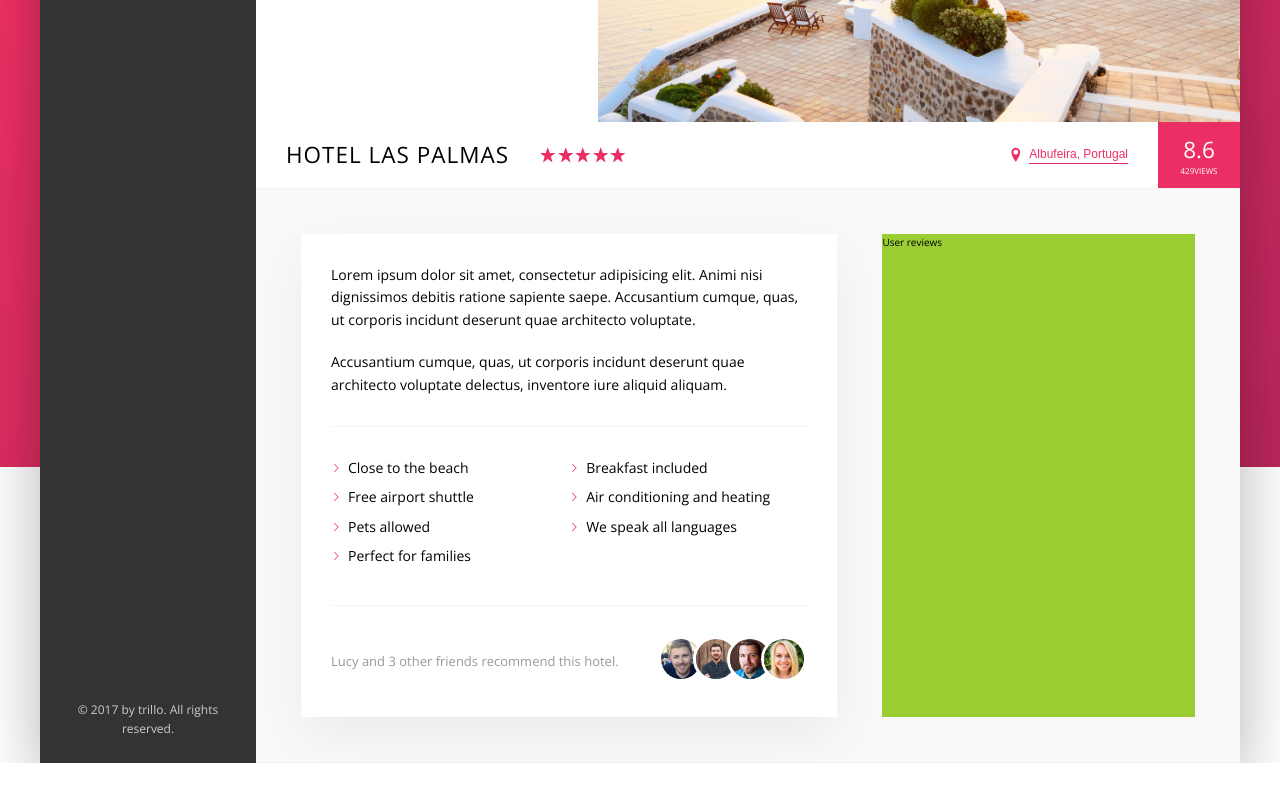
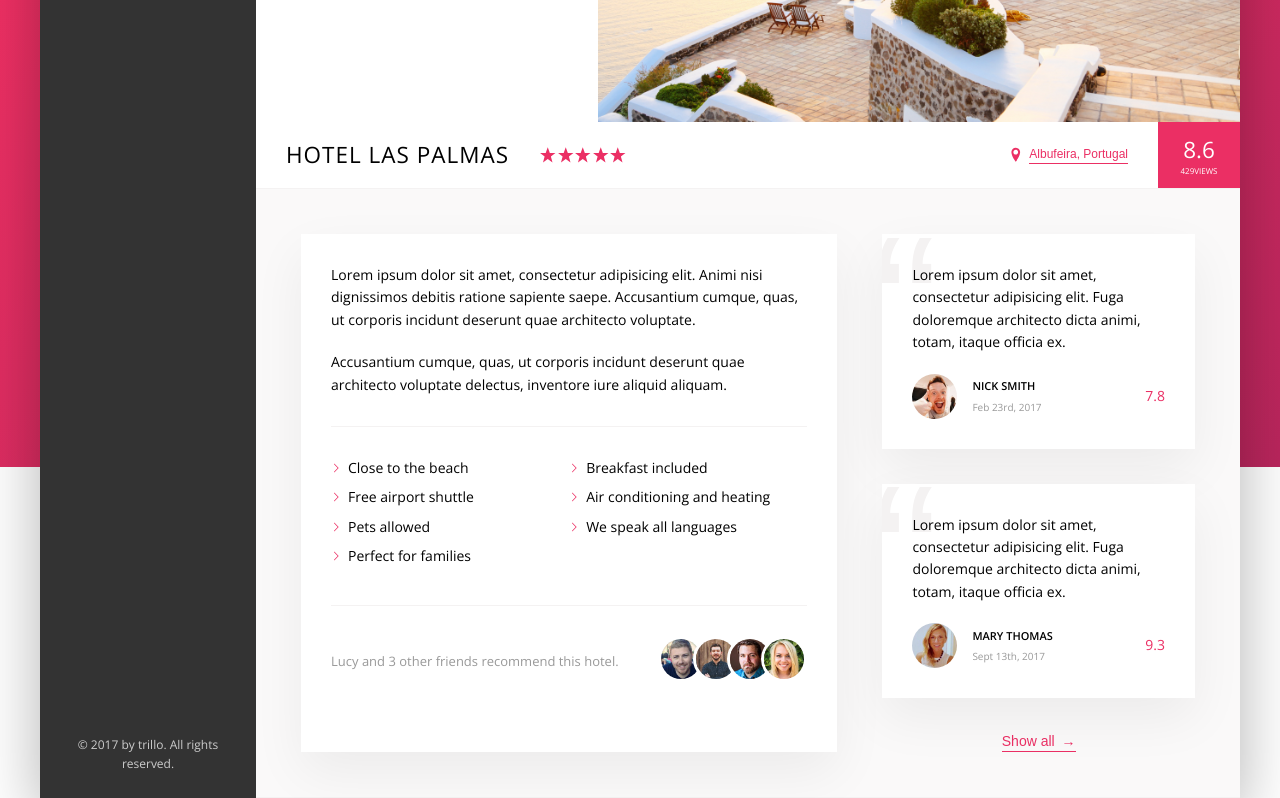
Before and after one commit to aruyamam/advanced-css-course-trillo, a website: page index.html in a window 1280 px wide. Shown: the part 413-1211 px from the top of the page. Before the commit the page ends 1176 px from the top, so only its background shows below. Drawn offline with nearby package versions, Linux system fonts and the light colour scheme; files that its build step writes are made by us from their sources.

Commit message:
Building the User Reviews Section

```diff
--- a/index.html
+++ b/index.html
@@ -162,9 +162,37 @@
                             </div>
                         </div>
 
-                        <div class="user-reviews">
-                            User reviews
-                        </div>
+                        <figure class="user-reviews">
+                            <figure class="review">
+                                <blockquote class="review__text">
+                                    Lorem ipsum dolor sit amet, consectetur adipisicing elit. Fuga doloremque architecto dicta animi, totam, itaque officia ex.
+                                </blockquote>
+                                <figcaption class="review__user">
+                                    <img src="img/user-1.jpg" alt="User 1" class="review__photo">
+                                    <div class="review__user-box">
+                                        <p class="review__user-name">Nick Smith</p>
+                                        <p class="review__user-date">Feb 23rd, 2017</p>
+                                    </div>
+                                    <div class="review__rating">7.8</div>
+                                </figcaption>
+                            </figure>
+                        <figure class="user-reviews">
+                            <figure class="review">
+                                <blockquote class="review__text">
+                                    Lorem ipsum dolor sit amet, consectetur adipisicing elit. Fuga doloremque architecto dicta animi, totam, itaque officia ex.
+                                </blockquote>
+                                <figcaption class="review__user">
+                                    <img src="img/user-2.jpg" alt="User 1" class="review__photo">
+                                    <div class="review__user-box">
+                                        <p class="review__user-name">Mary Thomas</p>
+                                        <p class="review__user-date">Sept 13th, 2017</p>
+                                    </div>
+                                    <div class="review__rating">9.3</div>
+                                </figcaption>
+                            </figure>
+                        </figure>
+
+                        <button class="btn-inline">Show all <span>&rarr;</span></button>
                     </div>
                 </main>
             </div>
--- a/sass/_components.scss
+++ b/sass/_components.scss
@@ -275,8 +275,17 @@
   cursor: pointer;
   transition: all .2s;
 
+  & span {
+    margin-left: 3px;
+    transition: margin-left .2s;
+  }
+
   &:hover {
     color: var(--color-grey-dark-1);
+
+    span {
+      margin-left: 8px;
+    }
   }
 
   &:focus {
@@ -377,3 +386,67 @@
     }
   }
 }
+
+
+//////////////////////////////////////
+// REVIEWS
+.review {
+  background-color: #fff;
+  box-shadow: var(--shadow-light);
+  padding: 3rem;
+  margin-bottom: 3.5rem;
+  position: relative;
+  overflow: hidden;
+
+  &__text {
+    margin-bottom: 2rem;
+    z-index: 10;
+    position: relative;
+  }
+
+  &__user {
+    display: flex;
+    align-items: center;
+  }
+
+  &__photo {
+    height: 4.5rem;
+    width: 4.5rem;
+    border-radius: 50%;
+    margin-right: 1.5rem;
+  }
+
+  &__user-box {
+    margin-right: auto;
+  }
+
+  &__user-name {
+    font-size: 1.1rem;
+    font-weight: 600;
+    text-transform: uppercase;
+    margin-bottom: 0.4rem;
+  }
+
+  &__user-date {
+    font-size: 1rem;
+    color: var(--color-grey-dark-3);
+  }
+
+  &__rating {
+    color: var(--color-primary);
+    font-style: 2.2rem;
+    font-weight: 300;
+  }
+
+  &::before {
+    content: '\201C';
+    position: absolute;
+    top: -2.75rem;
+    left: -1rem;
+    line-height: 1;
+    font-size: 20rem;
+    color: var(--color-grey-light-2);
+    font-family: sans-serif;
+    z-index: 1;
+  }
+}
--- a/sass/_layout.scss
+++ b/sass/_layout.scss
@@ -39,6 +39,7 @@
 }
 
 .detail {
+  font-size: 1.4rem;
   display: flex;
   padding: 4.5rem;
   background-color: var(--color-grey-light-1);
@@ -55,6 +56,9 @@
 }
 
 .user-reviews {
-  background-color: yellowgreen;
   flex: 1;
+
+  display: flex;
+  flex-direction: column;
+  align-items: center;
 }
```
